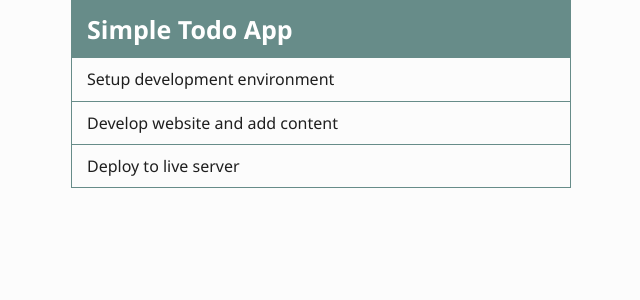
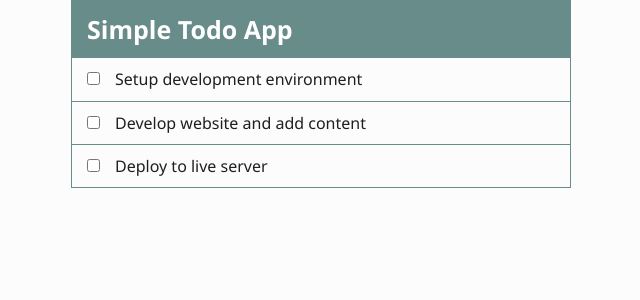
Before and after one commit to cdtri/Frontend, a React (Create React App) app: page / in a window 1280 px wide. Shown: the top 300 px of the page, without its empty margins (319-959 px from the left). Built offline with nearby package versions, Linux system fonts and the light colour scheme.

Commit message:
Thêm checkbox cho TodoItem Component

```diff
--- a/src/App.css
+++ b/src/App.css
@@ -29,3 +29,6 @@
   line-height: 1.447em;
   margin: 0px;
 }
+.todo-item input {
+  margin-right: 15px;
+}
--- a/src/components/TodoItem.js
+++ b/src/components/TodoItem.js
@@ -2,7 +2,9 @@
 class TodoItem extends React.Component {
     render() {
         return (
-            <li className="todo-item" key={this.props.todo.id}>{this.props.todo.title}</li>
+            <li className="todo-item" key={this.props.todo.id}>
+                <input type="checkbox" />{this.props.todo.title}
+            </li>
         )
     }
 }
```
